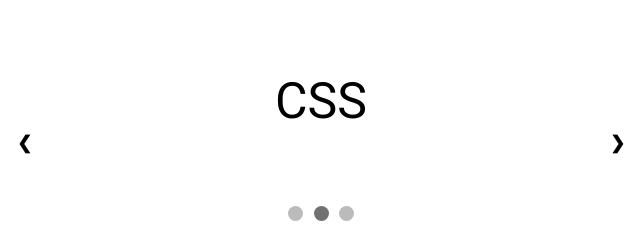
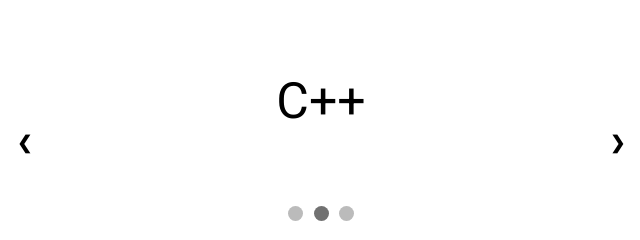
Before and after one commit to ArtemSamylkin/My_Portfolio_Site, a plain HTML site: page index.html in a window 1280 px wide. Both pictures are taken after a click on the element 640 px from the left and 1682 px from the top of the page. Shown: the part 1469-1709 px from the top of the page, 319-959 px from the left. Drawn offline with Linux system fonts and the light colour scheme.

Commit message:
Update index.html

```diff
--- a/index.html
+++ b/index.html
@@ -53,7 +53,7 @@
 
               <div class="mySlides fade">
                 <img class="klimg" src="img/c++.png" style="width:100%">
-                <div class="text">CSS</div>
+                <div class="text">C++</div>
               </div>
 
               <div class="mySlides fade">
```
